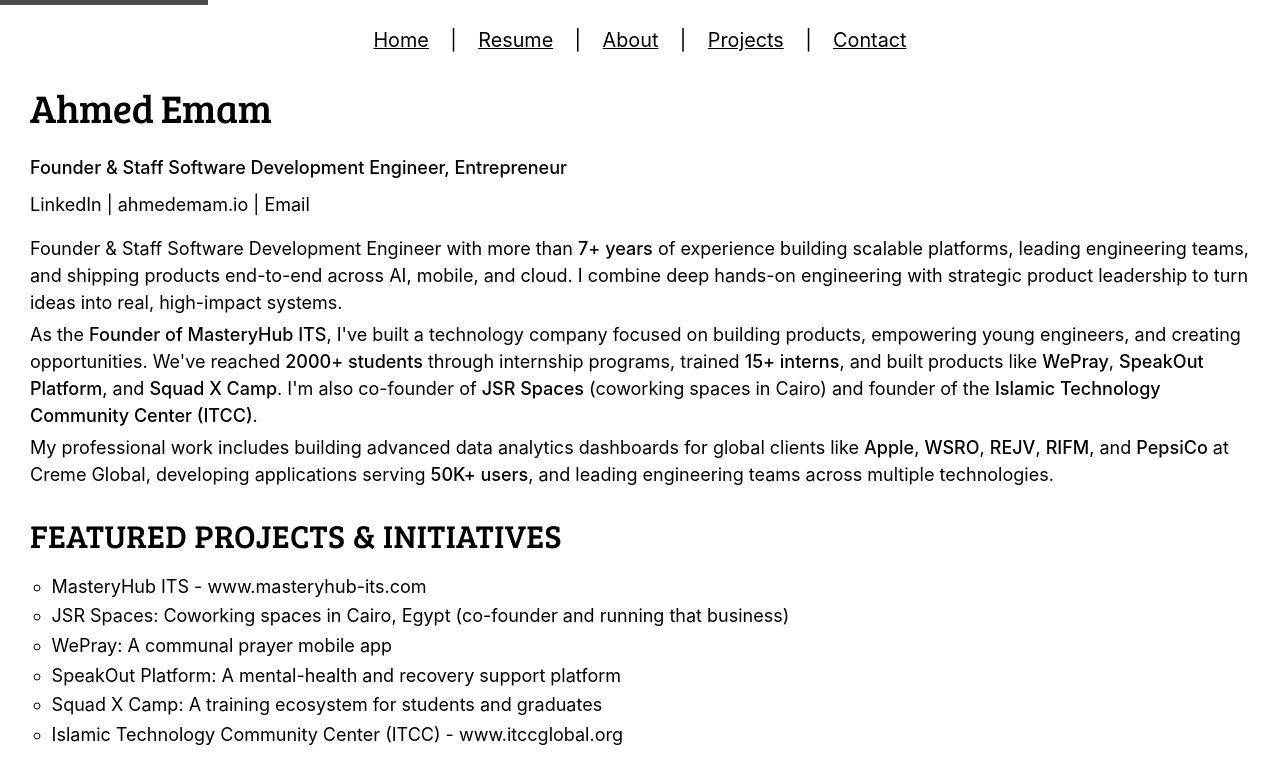
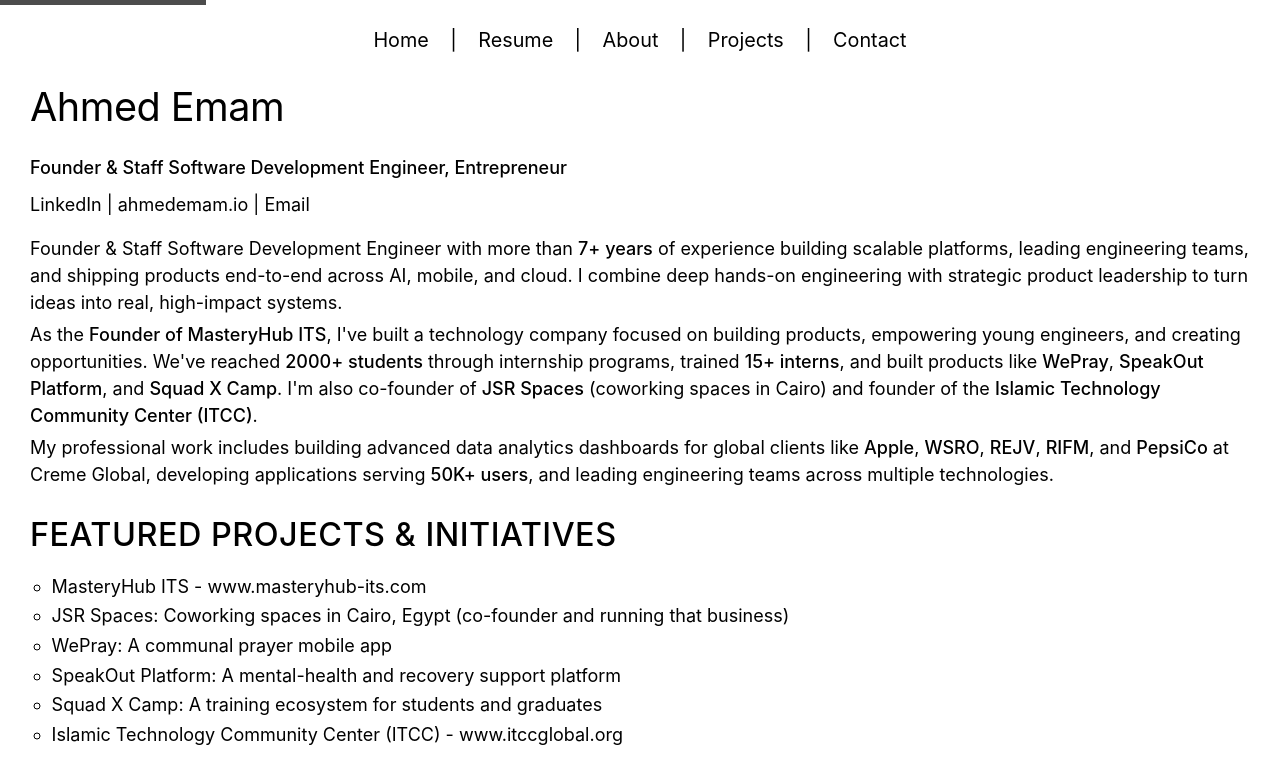
Before and after one commit to ahmedemam/ahmedemam.github.io, a Jekyll site: the page built from index.html, in a window 1280 px wide. Shown: the top 784 px of the page. Built offline with Jekyll 4.4.1, drawn with Linux system fonts in a browser that asks for light colours.

Commit message:
Simplify navigation: remove underlines and Bree Serif font

```diff
--- a/assets/css/style.scss
+++ b/assets/css/style.scss
@@ -11,7 +11,7 @@ sitemap: false
 
 /* Fonts */
 $main-font: -apple-system, BlinkMacSystemFont, "Segoe UI", Roboto, "Helvetica Neue", Arial, sans-serif;
-$heading-font: "Bree Serif", serif;
+$heading-font: -apple-system, BlinkMacSystemFont, "Segoe UI", Roboto, "Helvetica Neue", Arial, sans-serif;
 $regular-font-size: 1.25em; /* 20px / 16px = 1.25em; support text resizing in all browsers */
 
 
@@ -82,7 +82,7 @@ body {
 
   a {
     color: $link-color;
-    text-decoration: underline;
+    text-decoration: none;
     margin: 0 0.8em;
     font-weight: 400;
     transition: opacity 0.3s ease;
@@ -169,7 +169,7 @@ body {
   }
 
   a {
-    text-decoration: underline;
+    text-decoration: none;
     color: #000;
   }
 
@@ -213,7 +213,7 @@ a:focus {
     text-decoration: none;
 
     &:hover {
-      text-decoration: underline;
+      opacity: 0.7;
     }
   }
 
@@ -381,14 +381,14 @@ hr {
 /* Enhanced typography for links */
 a {
   color: $link-color;
-  text-decoration: underline;
+  text-decoration: none;
   font-weight: 400;
   transition: opacity 0.3s ease;
   position: relative;
 
   &:hover {
     opacity: 0.7;
-    font-weight: 500;
+    text-decoration: underline;
   }
 
   &:focus {
```
